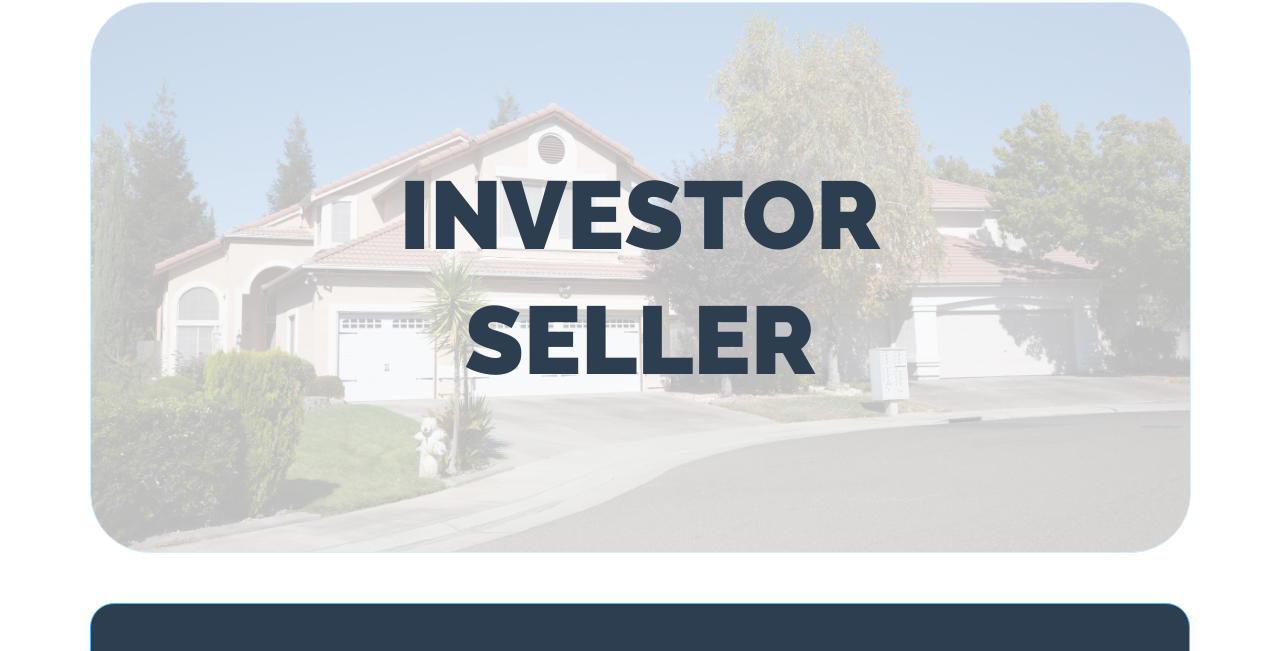
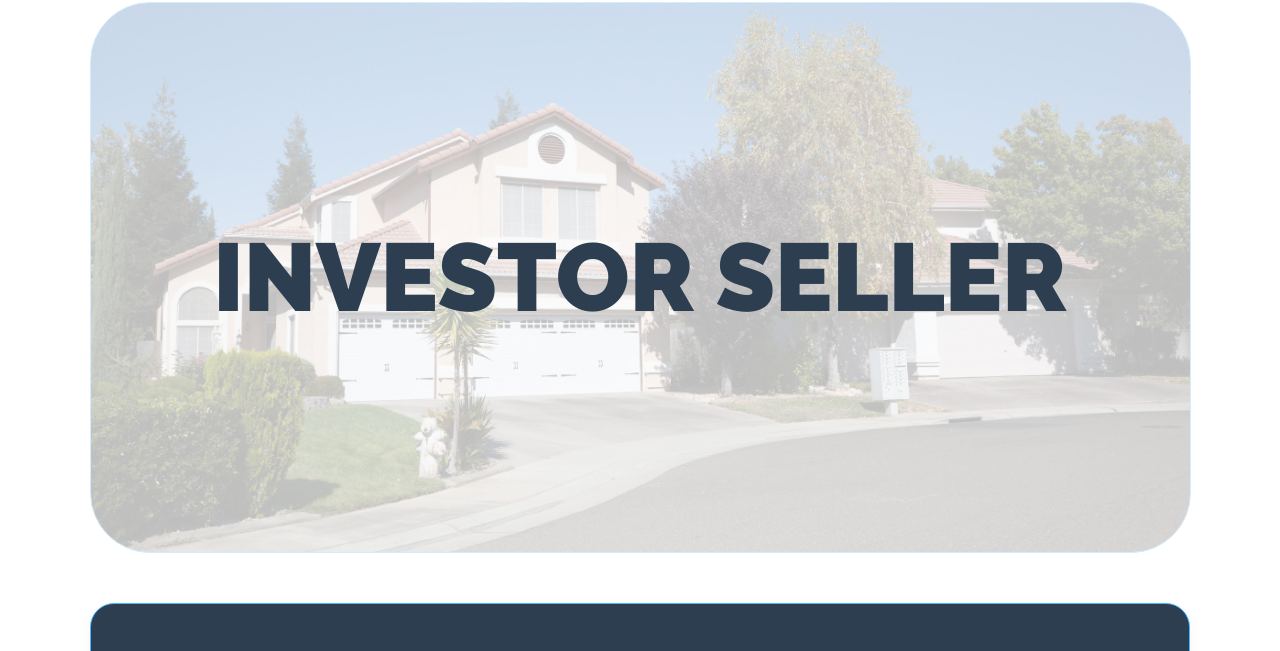
Before and after one commit to Studio-AQUA/ABCHomes, a plain HTML site: page investor.html in a window 1280 px wide. Shown: the part 78-729 px from the top of the page. Drawn offline with Linux system fonts and the light colour scheme; a web font is replaced by a local one.

Commit message:
Update investor.css

```diff
--- a/css/Components/investor.css
+++ b/css/Components/investor.css
@@ -1,6 +1,6 @@
 /*invst q hro scton*/
 .invst-q-hro {
-    width: 681px;
+    width: 854px;
     position: relative;
     line-height: 124.8px;
     font-weight: 900;
```
